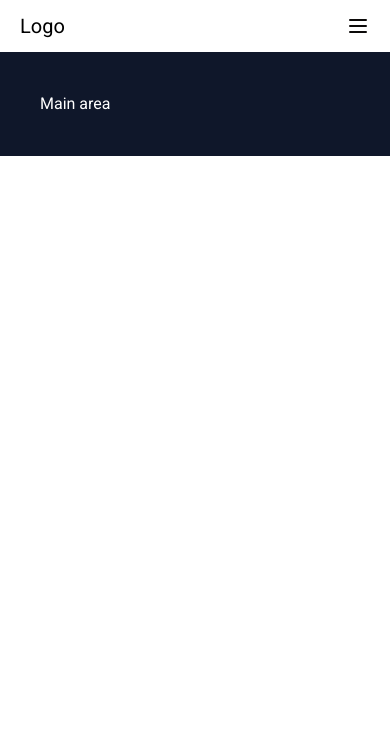
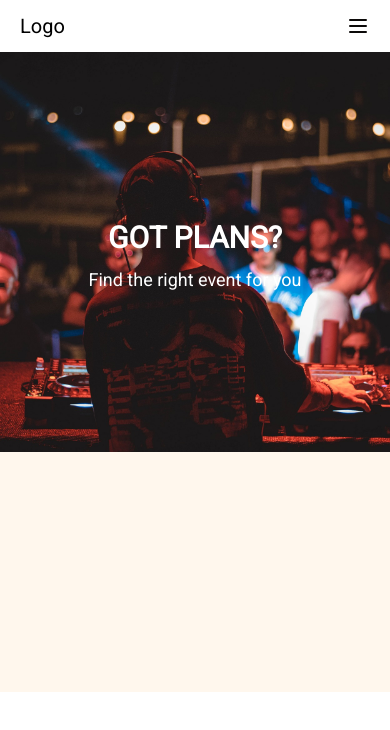
Before and after one commit to obichijioke/event-app, a Next.js app: page / in a window 390 px wide. Shown: the top 730 px of the page. Built offline with nearby package versions, Linux system fonts and the light colour scheme.

Commit message:
hero section

```diff
--- a/app/layout.tsx
+++ b/app/layout.tsx
@@ -1,6 +1,7 @@
 import type { Metadata } from "next";
 import { Roboto } from "next/font/google";
 import "./globals.css";
+import NavBar from "@/components/NavBar";
 
 const roboto = Roboto({
   subsets: ["latin"],
@@ -19,7 +20,10 @@
 }) {
   return (
     <html lang="en">
-      <body className={roboto.className}>{children}</body>
+      <body className={roboto.className}>
+        <NavBar />
+        {children}
+      </body>
     </html>
   );
 }
--- a/app/page.tsx
+++ b/app/page.tsx
@@ -1,11 +1,13 @@
 import Image from "next/image";
 import NavBar from "./../components/NavBar";
+import HeroSection from "@/components/home/HeroSection";
+import CategorySection from "@/components/home/CategorySection";
 
 export default function Home() {
   return (
-    <>
-      <NavBar />
-      <main className="w-full bg-slate-900 p-10 text-white">Main area</main>
-    </>
+    <main className="w-full">
+      <HeroSection />
+      <CategorySection />
+    </main>
   );
 }
--- a/components/NavBar.tsx
+++ b/components/NavBar.tsx
@@ -16,7 +16,7 @@
 
 const NavBar = () => {
   return (
-    <div className="w-full">
+    <div className="w-full shadow-md">
       <div className="flex px-5 justify-between items-center py-3 w-full max-w-[1400px] mx-auto">
         <p className="text-black text-xl">Logo</p>
         <ul className="lg:flex gap-4 lg:gap-5 hidden ">
--- /dev/null
+++ b/components/home/CategorySection.tsx
@@ -0,0 +1,40 @@
+import React from "react";
+
+const categories = [
+  {
+    name: "Music",
+  },
+  {
+    name: "Theater and Performing Arts",
+  },
+  {
+    name: "Food and Drink",
+  },
+  {
+    name: "Sports and Fitness",
+  },
+  {
+    name: "Arts and Crafts",
+  },
+  {
+    name: "Business and Professional",
+  },
+  {
+    name: "Health and Wellness",
+  },
+  {
+    name: "Nightlife",
+  },
+];
+
+const CategorySection = () => {
+  return (
+    <div className="w-full max-w-[1400px] mx-auto bg-orange-50 h-60">
+      <ul className="flex">
+        <li></li>
+      </ul>
+    </div>
+  );
+};
+
+export default CategorySection;
--- /dev/null
+++ b/components/home/HeroSection.tsx
@@ -0,0 +1,19 @@
+import React from "react";
+
+const HeroSection = () => {
+  return (
+    <div
+      className="w-full h-[400px] lg:h-[600px] bg-cover bg-center bg-no-repeat relative"
+      style={{ backgroundImage: `url("/images/nightlife.jpg")` }}
+    >
+      <div className="flex flex-col justify-center items-center text-white h-full">
+        <h1 className="leading-10 text-3xl md:text-6xl font-bold text-center my-2 md:my-5">
+          GOT PLANS?
+        </h1>
+        <p className="text-lg md:text-2xl">Find the right event for you</p>
+      </div>
+    </div>
+  );
+};
+
+export default HeroSection;
```
Also changed, not shown: public/images/nightlife.jpg (added).
